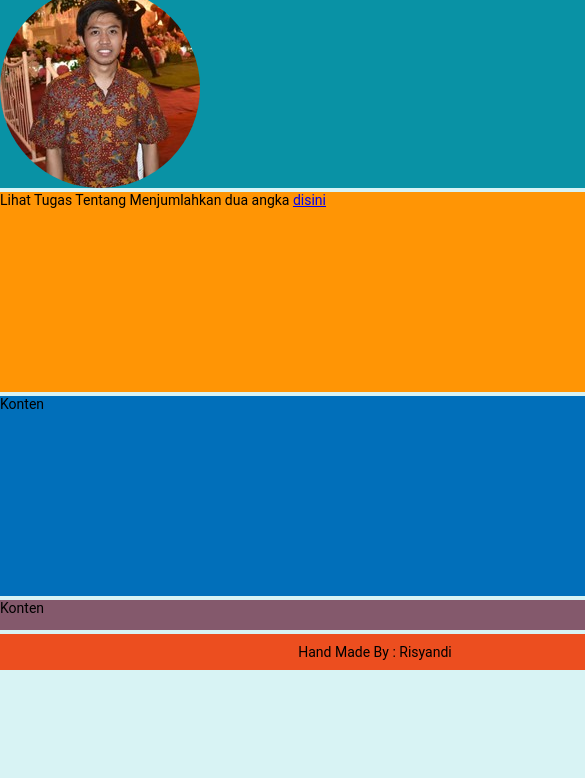
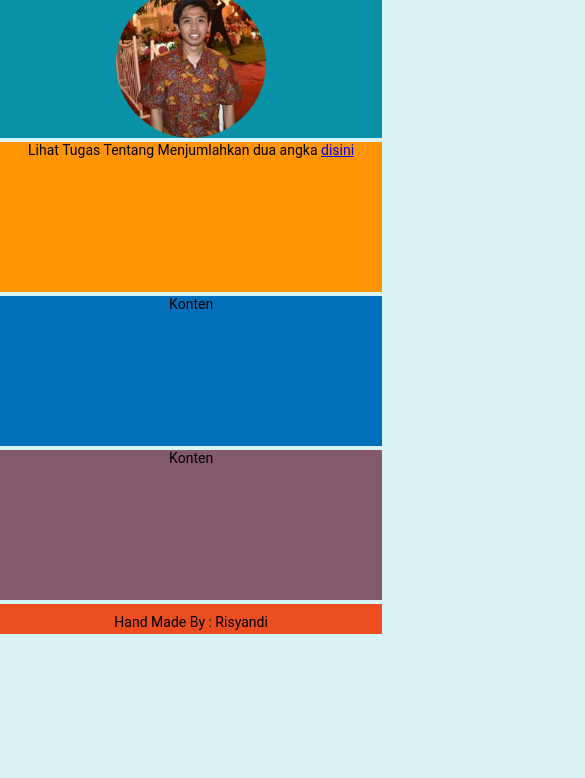
Before and after one commit to Risyandi/risyandi-mws2018, a plain HTML site: page public/project3/index.html in a window 390 px wide. Shown: the part 66-844 px from the top of the page, 585 px wide, since content can reach past the window. Drawn offline with Linux system fonts and the light colour scheme.

Commit message:
update style main container in project3

```diff
--- a/public/project3/style/style.css
+++ b/public/project3/style/style.css
@@ -96,13 +96,13 @@ html {
     .main-container {
         margin-left: auto;
         margin-right: auto;
-        width: 750px;
+        width: 100%;
     }
     .container{
         display: grid;
         width: 100%;
         grid-template-columns: 100%;
-        grid-template-rows: 50px repeat(3, 200px) 30px;
+        grid-template-rows: 50px repeat(4, 150px) 30px;
         grid-gap: 4px;
     }
     .border {
@@ -110,6 +110,7 @@ html {
     }
     .menu, .sidebar, .konten, .footer{
         grid-column: 1/1;
+        text-align: center;
     }
     .menu img {
         width: 150px;
@@ -117,6 +118,7 @@ html {
     }
     .sidebar{
         grid-row: 2/2;
+        text-align: center;
     }
     .footer {
         grid-row: 6/6;
@@ -125,6 +127,7 @@ html {
         border-radius: 50%;
         padding: 0px;
         margin: auto;
+        height: 100%;
     }
 
     /* coloring */
```
